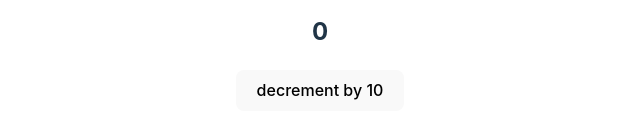
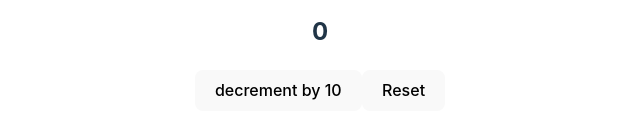
Before and after one commit to Mhmdyasser33/react-typescript-tutorial, a React (Vite) app: page / in a window 1280 px wide. Shown: the part 1727-1866 px from the top of the page, without its empty margins (320-960 px from the left). Built offline with nearby package versions, Linux system fonts and the light colour scheme.

Commit message:
how to use strict action and first way to handle error that get from payload is undefined

```diff
--- a/src/components/Counter.tsx
+++ b/src/components/Counter.tsx
@@ -11,8 +11,8 @@
 
 
 type actionProps = {
-  type: string,
-  payload: number,
+  type: "INCREMENT" | "DECREMENT" | "RESET", //! this is called strict action it mean that specify the type with specific values..
+  payload?: number,
 };
 
 // This is the reducer function. It takes the current state and an action as input, and returns the new state.
@@ -22,14 +22,17 @@
   // If the action type is "INCREMENT", increment the count by the payload.
   case "INCREMENT": {
     return {
-      count: state.count + action.payload,
+      count: state.count + (action.payload || 0) ,
     };
   }
   // If the action type is "DECREMENT", decrement the count by the payload.
   case "DECREMENT": {
     return {
-      count: state.count - action.payload,
+      count: state.count - (action.payload || 0 ),
     };
+  }
+  case "RESET" : {
+    return initialState ;
   }
   // If the action type is not recognized, return the current state.
   default:
@@ -49,6 +52,7 @@
       <button onClick={() => dispatch({type: "INCREMENT", payload: 10})}>increment by 10</button>
       <h2>{state.count}</h2>
       <button onClick={() => dispatch({type: "DECREMENT", payload: 10})}>decrement by 10</button>
+      <button onClick={() => dispatch({type: "RESET"})}>Reset </button>
     </div>
   );
 };
```
